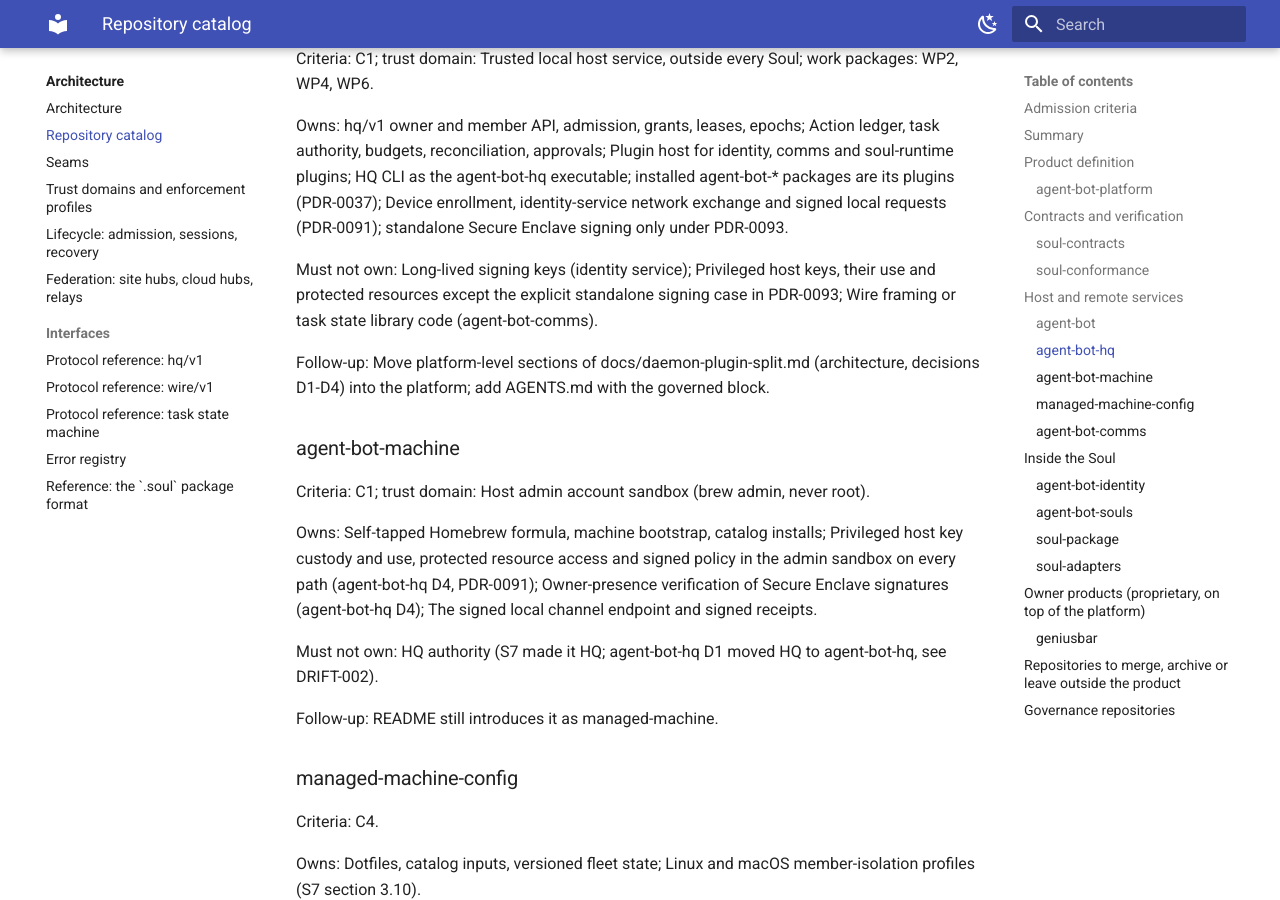
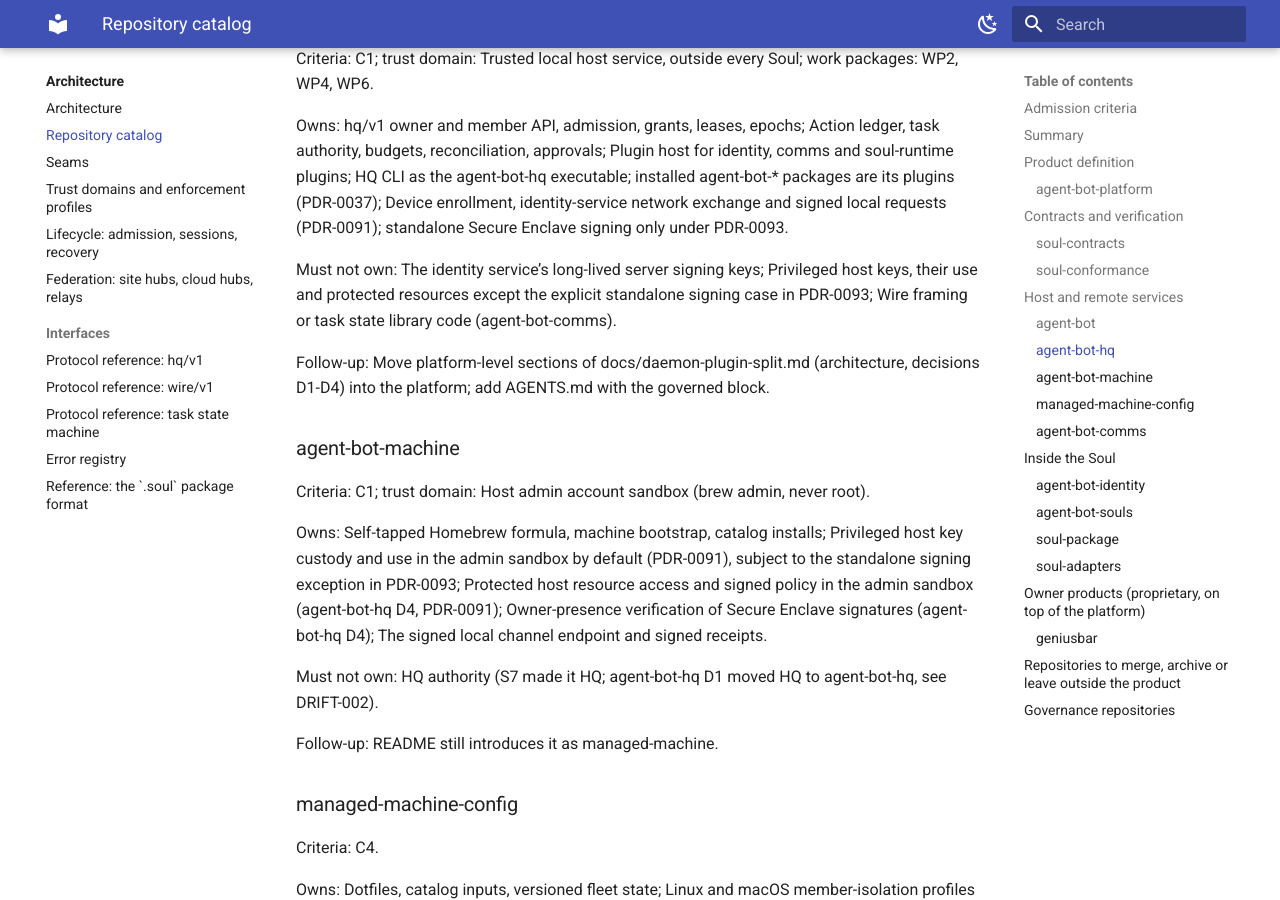
Before and after one commit to true-line/agent-bot-platform, an MkDocs documentation site: the page built from docs/03-architecture/repository-catalog.md, in a window 1280 px wide and 900 px high, scrolled down 4179 px. Built offline with MkDocs 1.6.1 and Material for MkDocs 9.7.7, drawn with Linux system fonts in a browser that asks for light colours.

Commit message:
Align the repository catalog with the dedicated standalone signing decision
Agent-Bot-Write: ghw_4bd0d32a59a1277b
Agent-Bot-Session: fa2486d94751

```diff
--- a/docs/03-architecture/repository-catalog.md
+++ b/docs/03-architecture/repository-catalog.md
@@ -89,7 +89,7 @@ Criteria: C1; trust domain: Trusted local host service, outside every Soul; work
 
 Owns: hq/v1 owner and member API, admission, grants, leases, epochs; Action ledger, task authority, budgets, reconciliation, approvals; Plugin host for identity, comms and soul-runtime plugins; HQ CLI as the agent-bot-hq executable; installed agent-bot-* packages are its plugins (PDR-0037); Device enrollment, identity-service network exchange and signed local requests (PDR-0091); standalone Secure Enclave signing only under PDR-0093.
 
-Must not own: Long-lived signing keys (identity service); Privileged host keys, their use and protected resources except the explicit standalone signing case in PDR-0093; Wire framing or task state library code (agent-bot-comms).
+Must not own: The identity service’s long-lived server signing keys; Privileged host keys, their use and protected resources except the explicit standalone signing case in PDR-0093; Wire framing or task state library code (agent-bot-comms).
 
 Follow-up: Move platform-level sections of docs/daemon-plugin-split.md (architecture, decisions D1-D4) into the platform; add AGENTS.md with the governed block.
 
@@ -97,7 +97,7 @@ Follow-up: Move platform-level sections of docs/daemon-plugin-split.md (architec
 
 Criteria: C1; trust domain: Host admin account sandbox (brew admin, never root).
 
-Owns: Self-tapped Homebrew formula, machine bootstrap, catalog installs; Privileged host key custody and use, protected resource access and signed policy in the admin sandbox on every path (agent-bot-hq D4, PDR-0091); Owner-presence verification of Secure Enclave signatures (agent-bot-hq D4); The signed local channel endpoint and signed receipts.
+Owns: Self-tapped Homebrew formula, machine bootstrap, catalog installs; Privileged host key custody and use in the admin sandbox by default (PDR-0091), subject to the standalone signing exception in PDR-0093; Protected host resource access and signed policy in the admin sandbox (agent-bot-hq D4, PDR-0091); Owner-presence verification of Secure Enclave signatures (agent-bot-hq D4); The signed local channel endpoint and signed receipts.
 
 Must not own: HQ authority (S7 made it HQ; agent-bot-hq D1 moved HQ to agent-bot-hq, see DRIFT-002).
 
```
Also changed, not shown: 1 other file.
